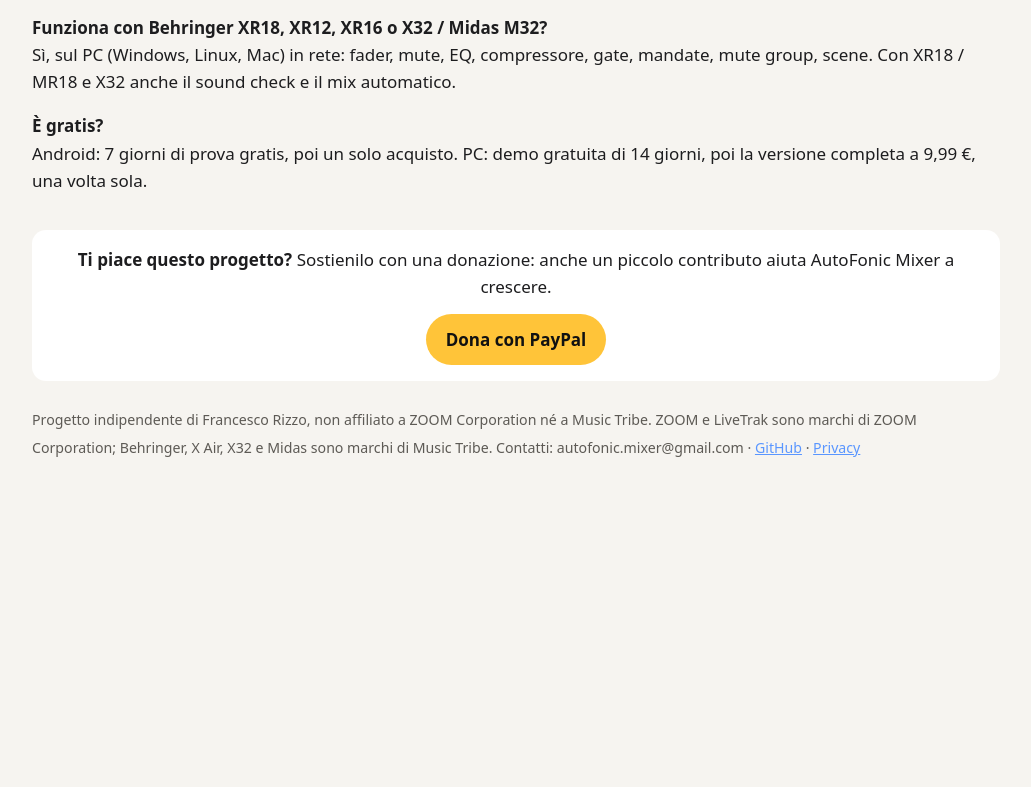
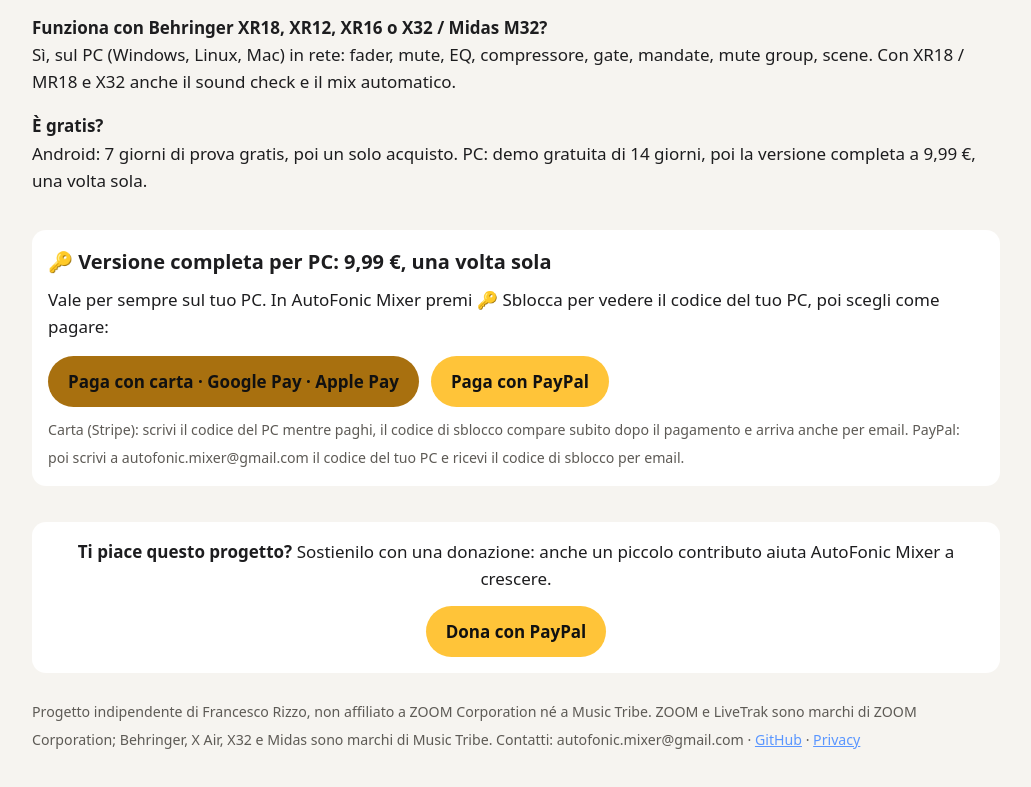
Before and after one commit to francescorizzo-cyber/autofonic-mixer, a plain HTML site: page docs/it/index.html in a window 1280 px wide. Shown: the part 2731-3518 px from the top of the page, without its empty margins (124-1155 px from the left). Before the commit the page ends 3256 px from the top, so only its background shows below. Drawn offline with Linux system fonts and the light colour scheme.

Commit message:
README and website: pay the full PC version by card (Stripe, instant code) or with PayPal (code by email)
Co-Authored-By: Claude Opus 5.5 <noreply@anthropic.com>
Claude-Session: https://claude.ai/code/session_01U8W5CNsYKxYqECJ5q9Evsb

```diff
--- a/docs/it/index.html
+++ b/docs/it/index.html
@@ -97,6 +97,13 @@ small{color:var(--muted)}a{color:var(--blue)}
 <p><strong>Funziona con Behringer XR18, XR12, XR16 o X32 / Midas M32?</strong><br>Sì, sul PC (Windows, Linux, Mac) in rete: fader, mute, EQ, compressore, gate, mandate, mute group, scene. Con XR18 / MR18 e X32 anche il sound check e il mix automatico.</p>
 <p><strong>È gratis?</strong><br>Android: 7 giorni di prova gratis, poi un solo acquisto. PC: demo gratuita di 14 giorni, poi la versione completa a 9,99 €, una volta sola.</p>
 
+<div class="card" style="margin:36px 0 0">
+<p style="margin:0 0 8px;font-size:20px"><strong>🔑 Versione completa per PC: 9,99 €, una volta sola</strong></p>
+<p style="margin:0">Vale per sempre sul tuo PC. In AutoFonic Mixer premi 🔑 Sblocca per vedere il codice del tuo PC, poi scegli come pagare:</p>
+<div class="btns" style="margin:16px 0 8px"><a class="btn" href="https://buy.stripe.com/fZu8wO1DR85S9pugiB63K00">Paga con carta · Google Pay · Apple Pay</a><a class="btn" style="background:#ffc439;color:#111" href="https://paypal.me/AutoFonicMixer/9.99EUR">Paga con PayPal</a></div>
+<p style="margin:0"><small>Carta (Stripe): scrivi il codice del PC mentre paghi, il codice di sblocco compare subito dopo il pagamento e arriva anche per email. PayPal: poi scrivi a autofonic.mixer@gmail.com il codice del tuo PC e ricevi il codice di sblocco per email.</small></p>
+</div>
+
 <div class="card" style="margin:36px 0 24px;text-align:center">
 <p style="margin:0 0 14px"><strong>Ti piace questo progetto?</strong> Sostienilo con una donazione: anche un piccolo contributo aiuta AutoFonic Mixer a crescere.</p>
 <a class="btn" style="background:#ffc439;color:#111" href="https://paypal.me/AutoFonicMixer">Dona con PayPal</a>
```
Also changed, not shown: docs/index.html (+7 -0 lines), 1 other file.
